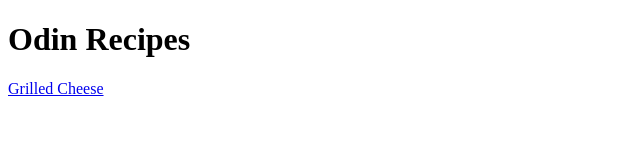
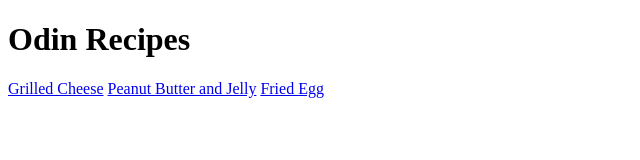
Before and after one commit to c-D-a-d-a-m-s/odin-recipes, a plain HTML site: page index.html in a window 1280 px wide. Shown: the whole page, without its empty margins (0-640 px from the left). Drawn offline with Linux system fonts and the light colour scheme.

Commit message:
Add links from index to recipe pages
Add anchors in the index page to the peanut butter and jelly page and
the fried egg page.

```diff
--- a/index.html
+++ b/index.html
@@ -7,6 +7,8 @@
 <body>
     <h1>Odin Recipes</h1>
     <a href="./recipes/grilled_cheese.html">Grilled Cheese</a>
+    <a href="./recipes/peanut-butter-and-jelly.html">Peanut Butter and Jelly</a>
+    <a href="./recipes/fried-egg.html">Fried Egg</a>
 
 </body>
 </html>
```
